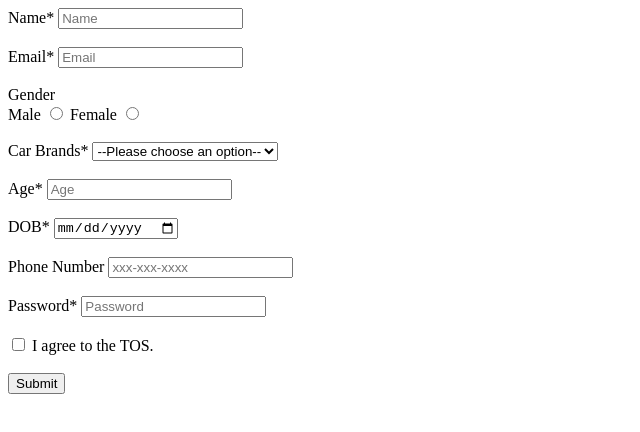
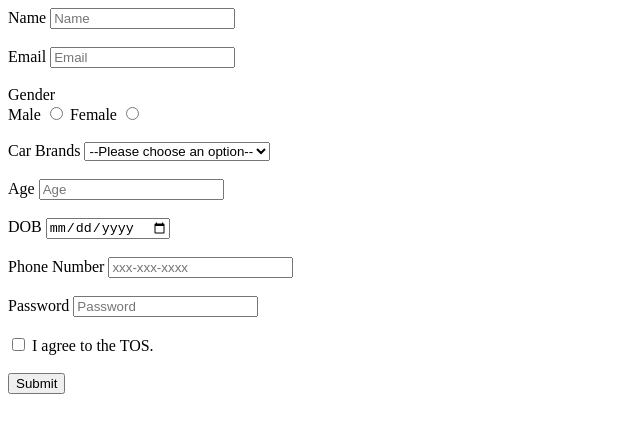
Before and after one commit to acciojob/signup-form-car-Nishantdubey11, a website: page main.html in a window 1280 px wide. Shown: the whole page, without its empty margins (0-640 px from the left). Drawn offline with Linux system fonts and the light colour scheme.

Commit message:
created a submission

```diff
--- a/main.html
+++ b/main.html
@@ -9,12 +9,12 @@
 <body>
 	<!-- the entire body must be written by student -->
 
-	<form>
-		<label for="name">Name*</label>
+	<form action="/action_page.php">
+		<label for="name">Name</label>
 		<input type="text" id="name" name="name" placeholder="Name" required>
 		<br><br>
 
-		<label for="email">Email*</label>
+		<label for="email">Email</label>
 		<input type="email" id="email" name="email" placeholder="Email" required>
 		<br><br>
 
@@ -27,7 +27,7 @@
 		<input type="radio" id="gender_f" name="gender" value="gender">
 		<br><br>
 
-		<label for="cars">Car Brands*</label>
+		<label for="cars">Car Brands</label>
 		<select id="cars" required>
 			<option value="" disabled selected hidden>--Please choose an option--</option>
 		    <option value="BMW">BMW</option>
@@ -36,12 +36,12 @@
 		</select>
 		<br><br>
 
-		<label for="age">Age*</label>
+		<label for="age">Age</label>
 		<input type="dob" id="age" name="age" placeholder="Age" required>
         <br>
 		<br>
 
-		<label for="dob">DOB*</label>
+		<label for="dob">DOB</label>
 		<input type="date" id="dob" name="dob" required>
 		<br><br>
 
@@ -49,18 +49,15 @@
 		<input type="tel" id="tel" name="phone" placeholder="xxx-xxx-xxxx" pattern="[0-9]{3}-[0-9]{3}-[0-9]{4}">
 		<br><br>
 
-		<label for="password">Password*</label>
+		<label for="password">Password</label>
 		<input type="password" id="password" name="password" placeholder="Password" required>
-<br><br>
-
+		<br><br>
 
 		<input type="checkbox" id="tos" required>
 		<label for="tos">I agree to the TOS.</label>
 		<br><br>
 
 		<button type="submit" value="Submit">Submit</button>
-
-
 
 	</form>
     <script type="text/javascript" src="./script.js">
```
